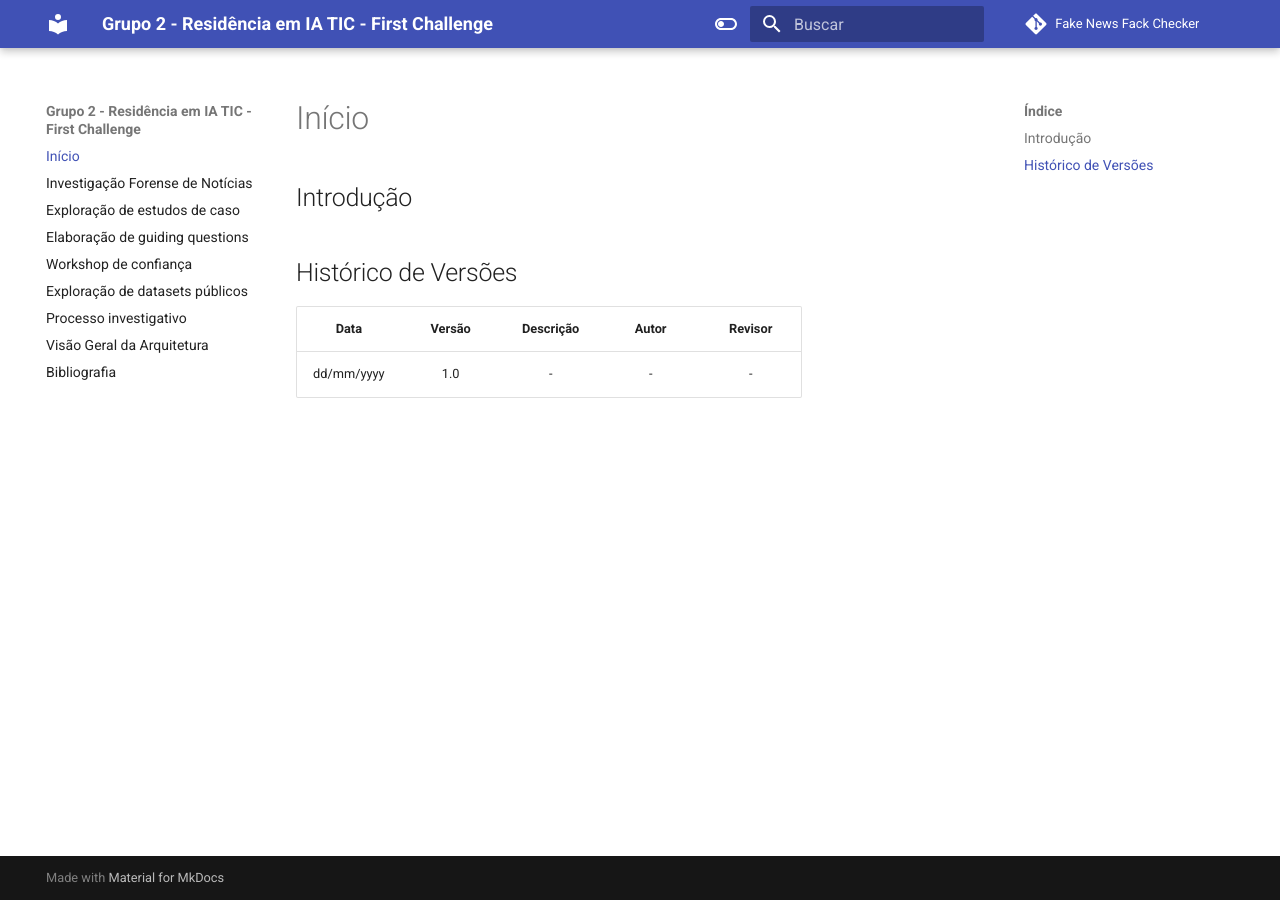
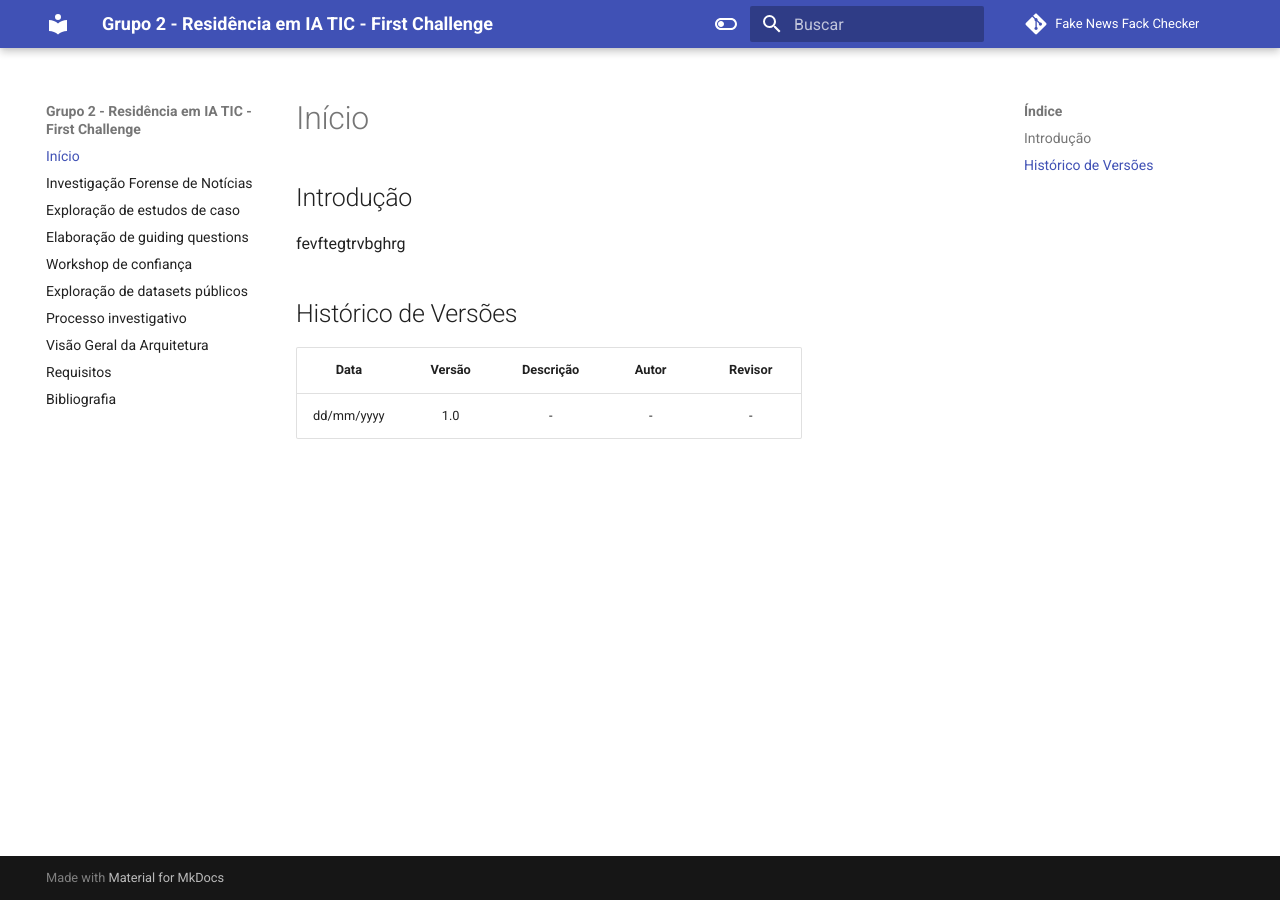
Before and after one commit to arthur-suares/Fake_News_Fact_Checker, an MkDocs documentation site: the page built from docs/index.md, in a window 1280 px wide. Built offline with MkDocs 1.6.1 and Material for MkDocs 9.7.7, drawn with Linux system fonts in a browser that asks for light colours; comment, search, counter and statistics services are not loaded.

Commit message:
Criação da tabela de Requisitos

```diff
--- a/docs/index.md
+++ b/docs/index.md
@@ -1,5 +1,5 @@
 ## Introdução
-
+ fevftegtrvbghrg
 ## Histórico de Versões
 
 | **Data**   | **Versão** | **Descrição** | **Autor** | **Revisor** |
--- a/mkdocs.yml
+++ b/mkdocs.yml
@@ -12,8 +12,8 @@
   - Exploração de datasets públicos: exploracao-de-datasets-publicos.md
   - Processo investigativo: processo-investigativo.md
   - Visão Geral da Arquitetura: visao-geral-arquitetura.md
+  - Requisitos: Requisitos.md
   - Bibliografia: bibliografia.md
-
 theme:
   name: material
   language: pt-BR
```
Also changed, not shown: docs/Requisitos.md (added, +5 -0 lines).
